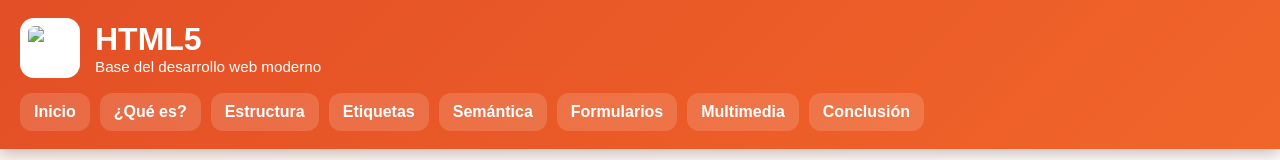
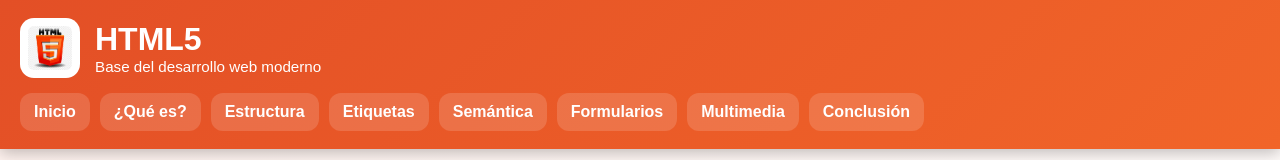
Before and after one commit to instalilian888-boop/HTML5, a plain HTML site: page index.html in a window 1280 px wide. Shown: the top 160 px of the page. Drawn offline with Linux system fonts and the light colour scheme; files whose address does not match are found by name.

Commit message:
Update index.html

```diff
--- a/index.html
+++ b/index.html
@@ -10,7 +10,7 @@
 
     <header class="header">
         <div class="logo">
-            <img src="img/html5-logo.png" alt="Logo HTML5">
+            <img src="html5-logo.png" alt="Logo HTML5">
             <div>
                 <h1>HTML5</h1>
                 <p>Base del desarrollo web moderno</p>
```
